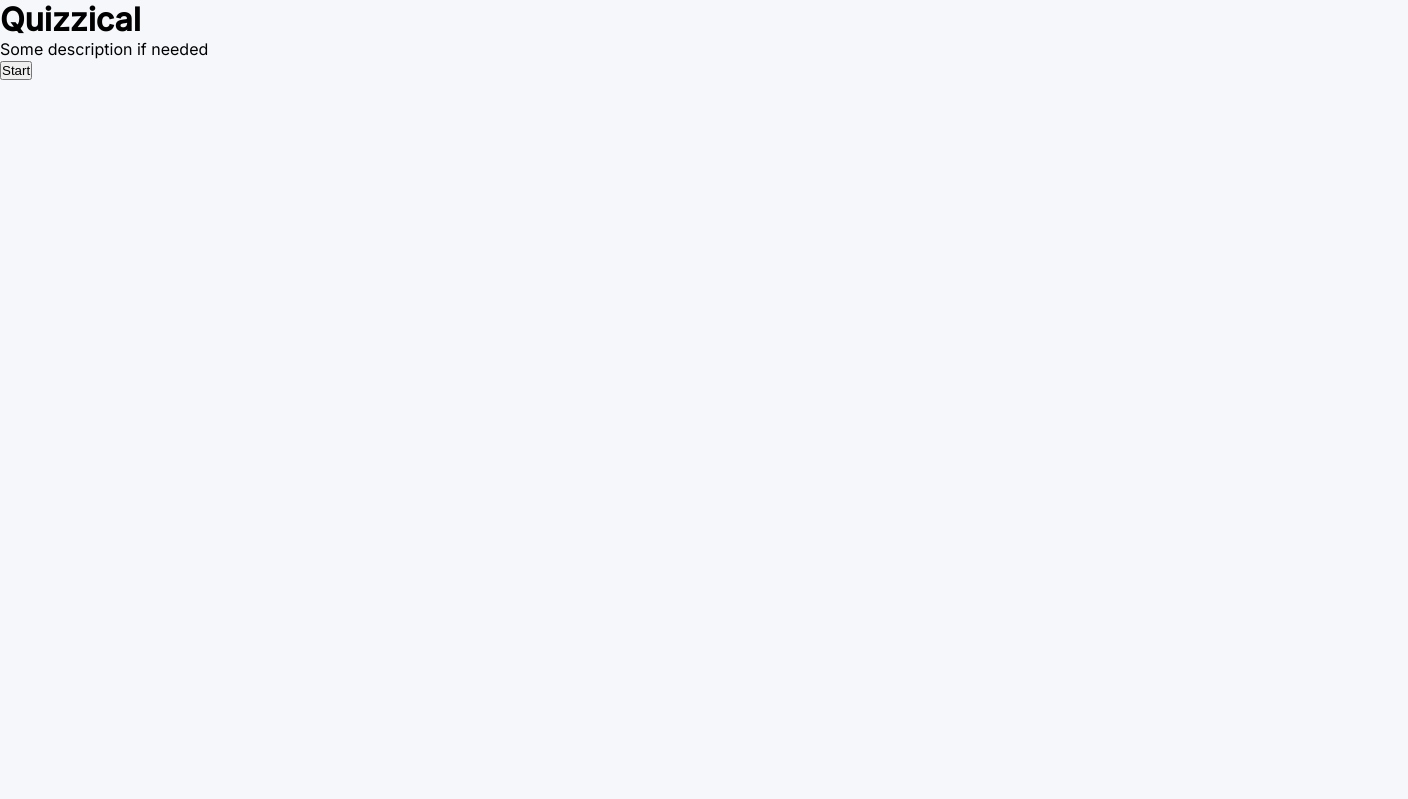
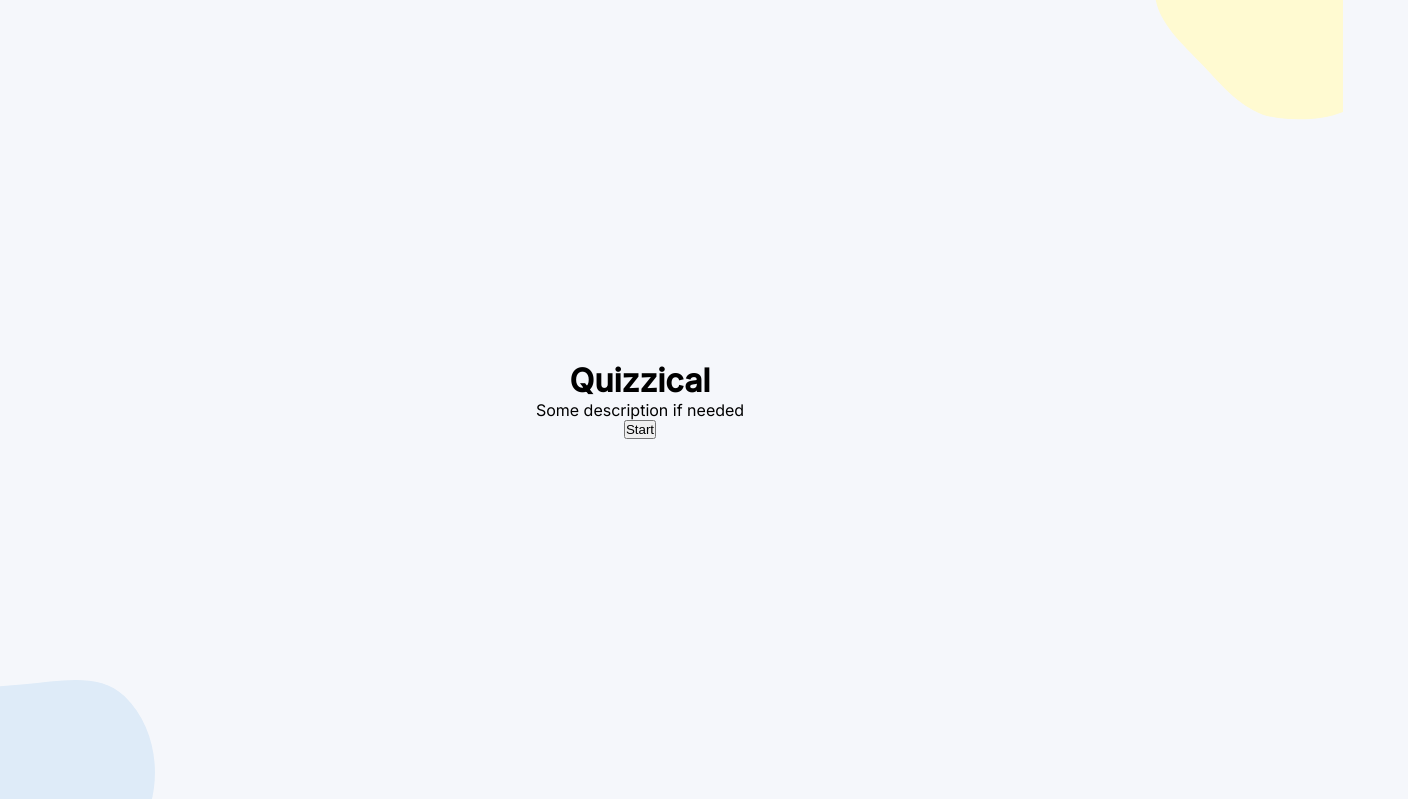
Before and after one commit to kamil713/react-basics, a React (Vite) app in the folder quizzical-app/: page / in a window 1280 px wide. Shown: the top 799 px of the page, 1408 px wide, since content can reach past the window. Built offline with nearby package versions, Linux system fonts and the light colour scheme.

Commit message:
add styles for first screen and button component

```diff
--- a/quizzical-app/src/style.css
+++ b/quizzical-app/src/style.css
@@ -6,8 +6,79 @@
   padding: 0;
 }
 
+body,
+main {
+  display: flex;
+  justify-content: center;
+  align-items: center;
+}
+
 body {
   background-color: #f5f7fb;
   font-family: "Inter", sans-serif;
-  /* font-family: "Karla", sans-serif; */
+  min-height: calc(100vh - 1px);
+  overflow: hidden;
 }
+
+body::before, body::after {
+    content: "";
+    position: absolute;
+    height: 25%;
+    width: 25%;
+    background-repeat: no-repeat;
+    background-size: contain;
+    background-position: center;
+}
+
+body::before {
+    left: -10%;
+    bottom: -10%;
+    background-image: url("./assets/blobs/blobBL.svg");
+}
+
+body::after {
+    right: -10%;
+    top: -10%;
+    background-image: url("./assets/blobs/blobTR.svg");
+}
+
+main {
+  flex-direction: column;
+}
+
+/* components */
+
+.prime-button {
+  margin-top: 1rem;
+  width: 140px;
+  height: 35px;
+  border: none;
+  border-radius: 10px;
+  box-shadow: 0px 3px 3px rgba(0, 0, 0, 0.15);
+  font-family: "Inter", sans-serif;
+  font-weight: 500;
+  background-color: #4d5b9e;
+  color: white;
+}
+
+.prime-button:focus {
+  outline: none;
+}
+
+.prime-button:active {
+  box-shadow: inset 5px 5px 10px -3px rgba(0, 0, 0, 0.7);
+}
+
+/* first screen */
+
+.title {
+  font-family: "Karla", sans-serif;
+  letter-spacing: -0.05rem;
+  color: #293264;
+}
+
+.description {
+  margin-top: 0.5rem;
+  font-size: 0.9rem;
+  color: #293264;
+}
```
